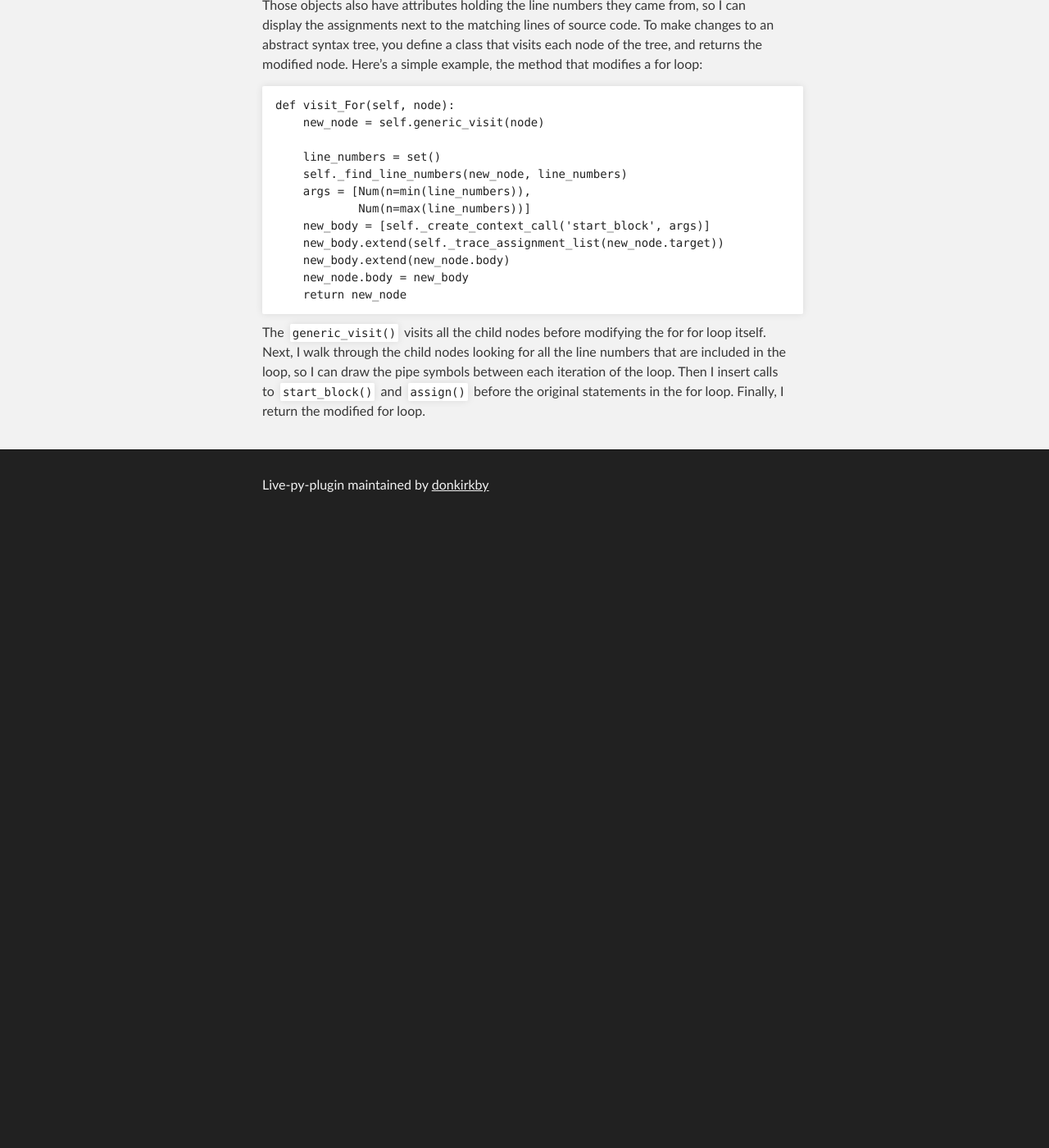
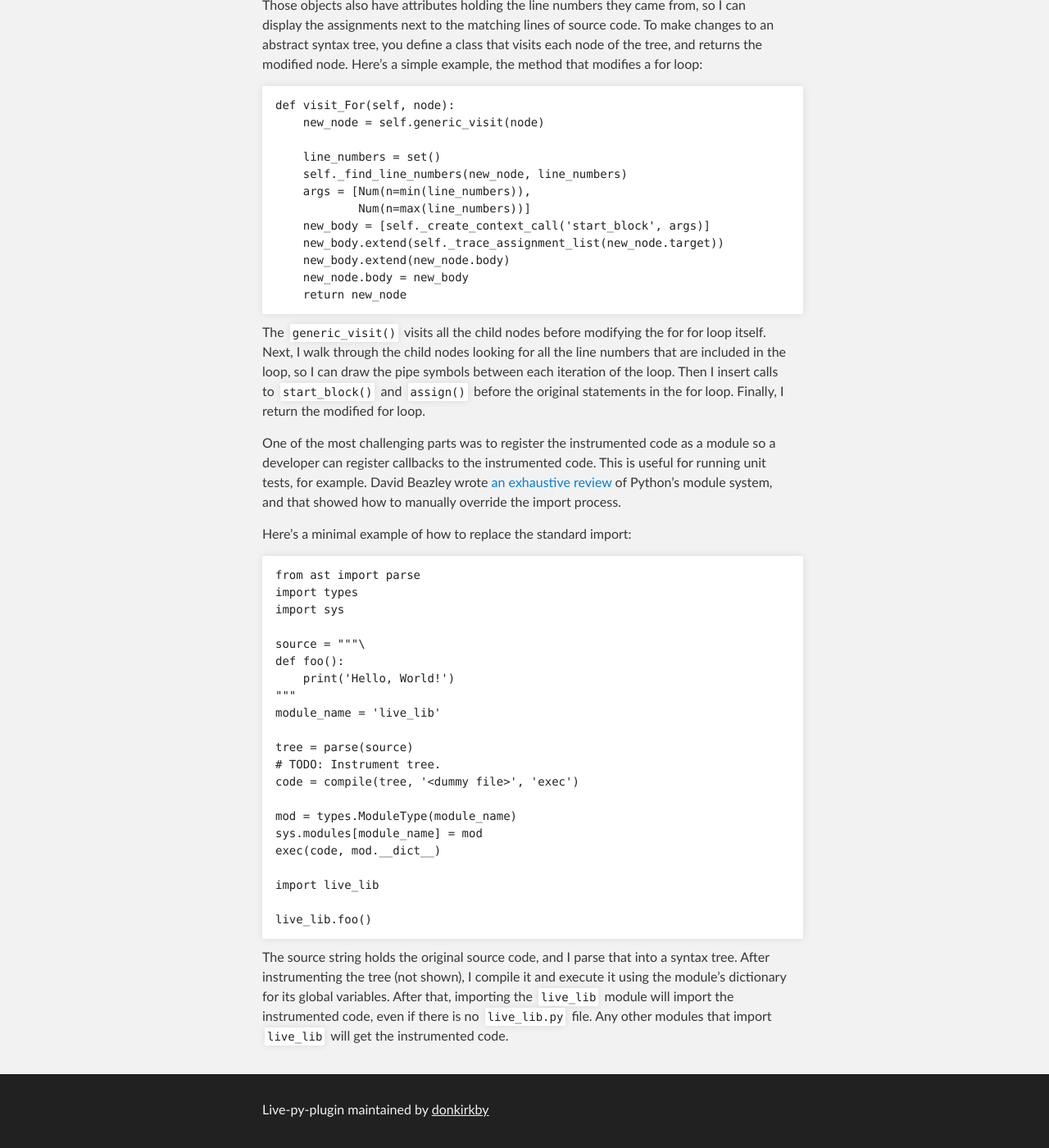
Before and after one commit to donkirkby/live-py-plugin, a Jekyll site: the page built from howitworks.md, in a window 1280 px wide and 1400 px high, scrolled down 1544 px. Shown: the whole window at 82% size. Built offline with Jekyll 4.4.1, drawn with Linux system fonts in a browser that asks for light colours; before the commit the page ends 2182 px from its top, so only the background shows below that; some of the changed text lies outside the part shown.

Commit message:
Document import feature. Add link from index page.

```diff
--- a/howitworks.md
+++ b/howitworks.md
@@ -43,8 +43,8 @@ instrumentation of the loop variable:
 
 Once I know what changes I want to make to the code, how do I add things to
 the user's source code? Python has an amazing module called `ast` for handling
-abstract syntax trees. You can parse Python source code from a string, and then
-make changes to it. Finally, you can compile and run it.
+abstract syntax trees. You can parse Python source code from a string into a
+syntax tree, and then make changes to it. Finally, you can compile and run it.
 
 Here's some example source code:
 
@@ -84,3 +84,42 @@ numbers that are included in the loop, so I can draw the pipe symbols between
 each iteration of the loop. Then I insert calls to `start_block()` and
 `assign()` before the original statements in the for loop. Finally, I return
 the modified for loop.
+
+One of the most challenging parts was to register the instrumented code as a
+module so a developer can register callbacks to the instrumented code. This is
+useful for running unit tests, for example. David Beazley wrote
+[an exhaustive review][beaz] of Python's module system, and that showed how to
+manually override the import process.
+
+Here's a minimal example of how to replace the standard import:
+
+    from ast import parse
+    import types
+    import sys
+
+    source = """\
+    def foo():
+        print('Hello, World!')
+    """
+    module_name = 'live_lib'
+
+    tree = parse(source)
+    # TODO: Instrument tree.
+    code = compile(tree, '<dummy file>', 'exec')
+
+    mod = types.ModuleType(module_name)
+    sys.modules[module_name] = mod
+    exec(code, mod.__dict__)
+
+    import live_lib
+
+    live_lib.foo()
+
+The source string holds the original source code, and I parse that into a
+syntax tree. After instrumenting the tree (not shown), I compile it and execute
+it using the module's dictionary for its global variables. After that, importing
+the `live_lib` module will import the instrumented code, even if there is no
+`live_lib.py` file. Any other modules that import `live_lib` will get the
+instrumented code.
+
+[beaz]: http://www.dabeaz.com/modulepackage/
```
Also changed, not shown: index.md (+15 -19 lines).
